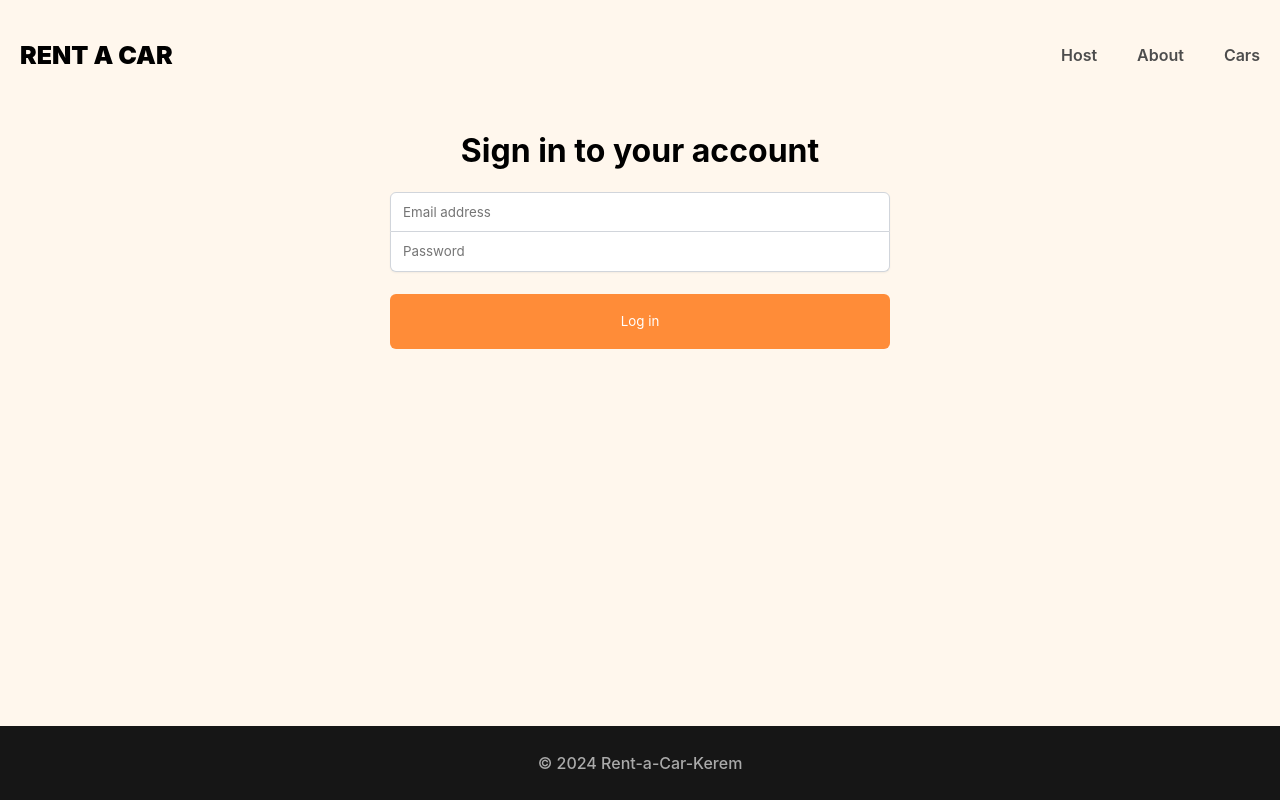
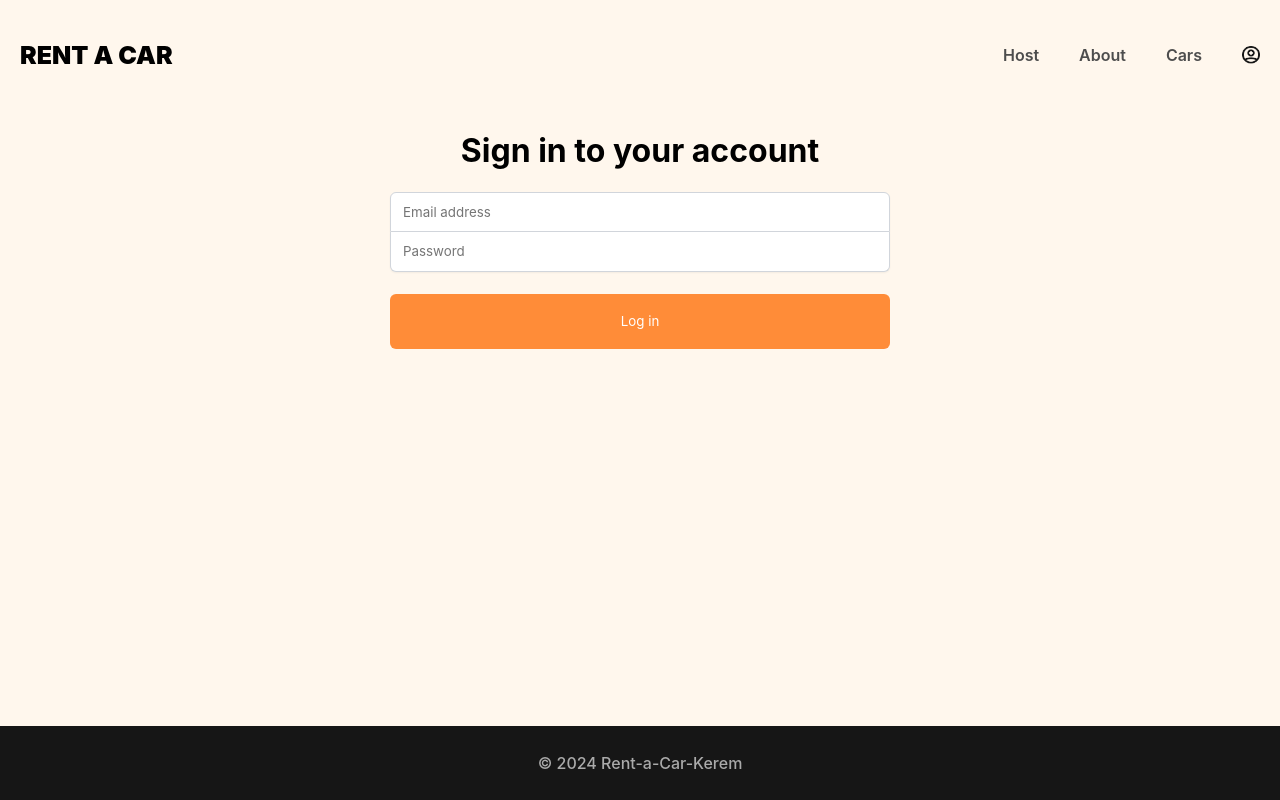
Before and after one commit to KeremAR/Rent-a-Car-App, a React (Vite) app: page /login in a window 1280 px wide. Built offline with nearby package versions, Linux system fonts and the light colour scheme; what miragejs would draw is missing.

Commit message:
navigate to login
navigating to login page added, protected route

```diff
--- a/src/App.jsx
+++ b/src/App.jsx
@@ -14,6 +14,7 @@ import HostCarInfo from "./pages/Host/HostCarInfo"
 import HostCarPricing from "./pages/Host/HostCarPricing"
 import HostCarPhotos from "./pages/Host/HostCarPhotos"
 import NotFound from "./pages/NotFound"
+import AuthRequired from "./components/AuthRequired"
 
 
 
@@ -37,7 +38,7 @@ function App() {
             path="login"
             element={<Login />}
           />
-
+        <Route element ={<AuthRequired />}>
         <Route path="host" element={<HostLayout />}>
          <Route index element={<Dashboard />} />
          <Route path="income" element={<Income />} />
@@ -47,7 +48,7 @@ function App() {
           <Route index element={<HostCarInfo />} />
           <Route path="pricing" element={<HostCarPricing />} />
           <Route path="photos" element={<HostCarPhotos />} />
-
+          </Route>
 
           </Route>
          </Route>
--- /dev/null
+++ b/src/components/AuthRequired.jsx
@@ -0,0 +1,11 @@
+import React from "react"
+import {Outlet, Navigate} from "react-router-dom"
+export default function AuthRequired() {
+    const authenticated = false
+
+    if(!authenticated){
+
+        return <Navigate to= "/login" />
+    }
+    return <Outlet />
+}
--- a/src/components/Header.jsx
+++ b/src/components/Header.jsx
@@ -1,5 +1,7 @@
 import React from "react"
 import { Link, NavLink } from "react-router-dom"
+import imageUrl from "/src/assets/images/avatar-icon.png"
+
 
 export default function Header(){
 
@@ -25,6 +27,12 @@ export default function Header(){
           >
               Cars
           </NavLink>
+          <Link to="login" className="login-link">
+                    <img
+                        src={imageUrl}
+                        className="login-icon"
+                    />
+                </Link>
       </nav>
   </header>
     )
```
Also changed, not shown: src/assets/images/avatar-icon.png (added).
